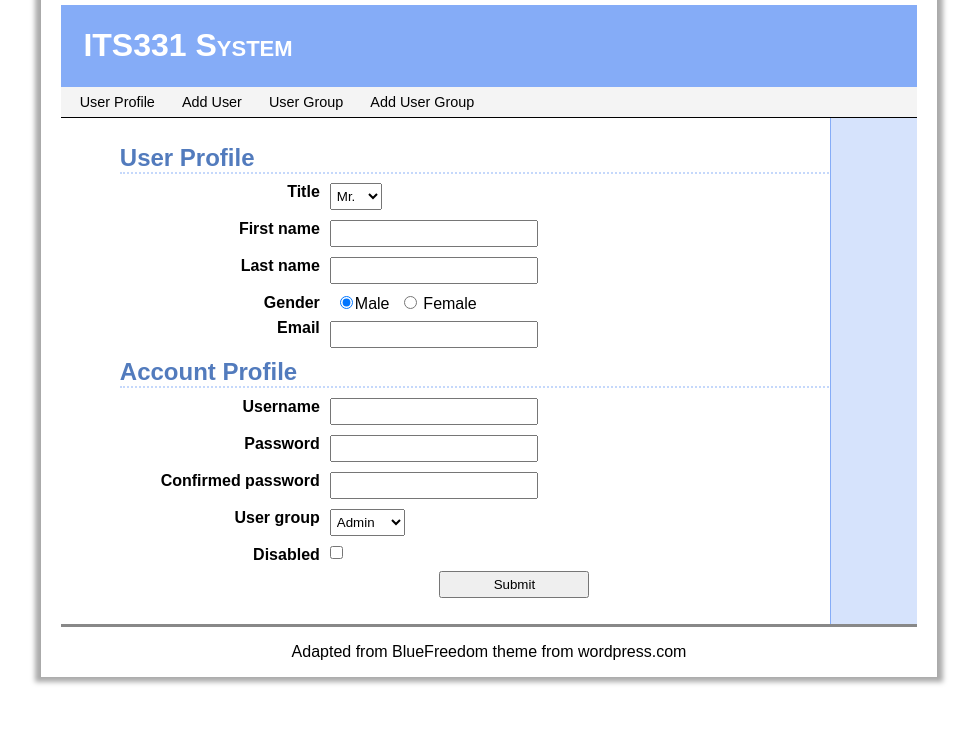
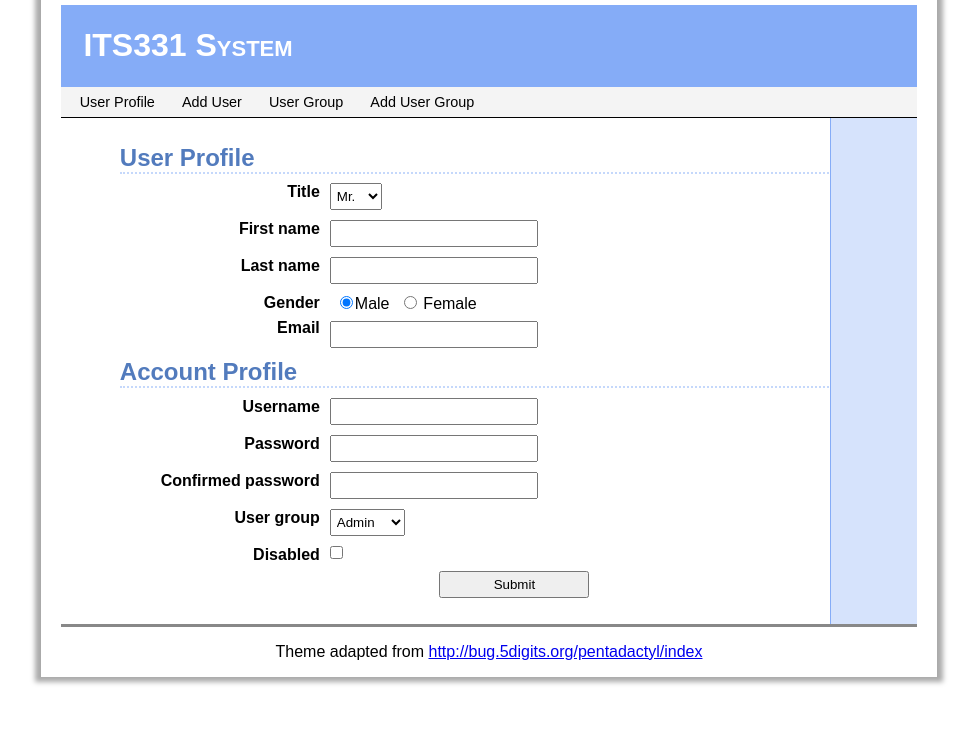
Before and after one commit to preravitch/Database-Programming, a PHP site: page /add_user2.html in a window 1280 px wide. Shown: the top 753 px of the page, without its empty margins (151-1128 px from the left). Run offline with PHP 8.4, Linux system fonts and the light colour scheme.

Commit message:
Add files via upload
updating hyperlink

```diff
--- a/week1/assignment/Exercise 1/add_user1.html
+++ b/week1/assignment/Exercise 1/add_user1.html
@@ -80,8 +80,8 @@
 		</div> <!-- end div_content -->
 	</div> <!-- end div_main -->
 
-	<div id="div_footer">
-
+	<div id="div_footer" >
+		<a href="http://bug.5digits.org/pentadactyl/index" target="_blank">http://bug.5digits.org/pentadactyl/index</a>
 	</div>
 
 </div>
--- a/week1/assignment/Exercise 1/default1.css
+++ b/week1/assignment/Exercise 1/default1.css
@@ -81,8 +81,9 @@ div#div_footer{
 	padding: 1em;
 }
 
-div#div_footer:after{
-	content: "Theme adapted from http://5digits.org/home";
+div#div_footer:before{
+	content: "Theme adapted from";
+
 }
 
 ul#menu{
--- a/week1/assignment/Exercise 2/add_user2.html
+++ b/week1/assignment/Exercise 2/add_user2.html
@@ -80,7 +80,7 @@
 		</div> <!-- end div_main -->
 
 		<div id="div_footer">
-
+			<a href="http://bug.5digits.org/pentadactyl/index" target="_blank">http://bug.5digits.org/pentadactyl/index</a>
 		</div>
 	</div>
 </div>
--- a/week1/assignment/Exercise 2/default2.css
+++ b/week1/assignment/Exercise 2/default2.css
@@ -86,8 +86,8 @@ div#div_footer{
 	padding: 1em
 }
 
-div#div_footer:after{
-	content: "Adapted from BlueFreedom theme from wordpress.com";
+div#div_footer:before{
+	content: "Theme adapted from";
 }
 
 ul#menu{
```
